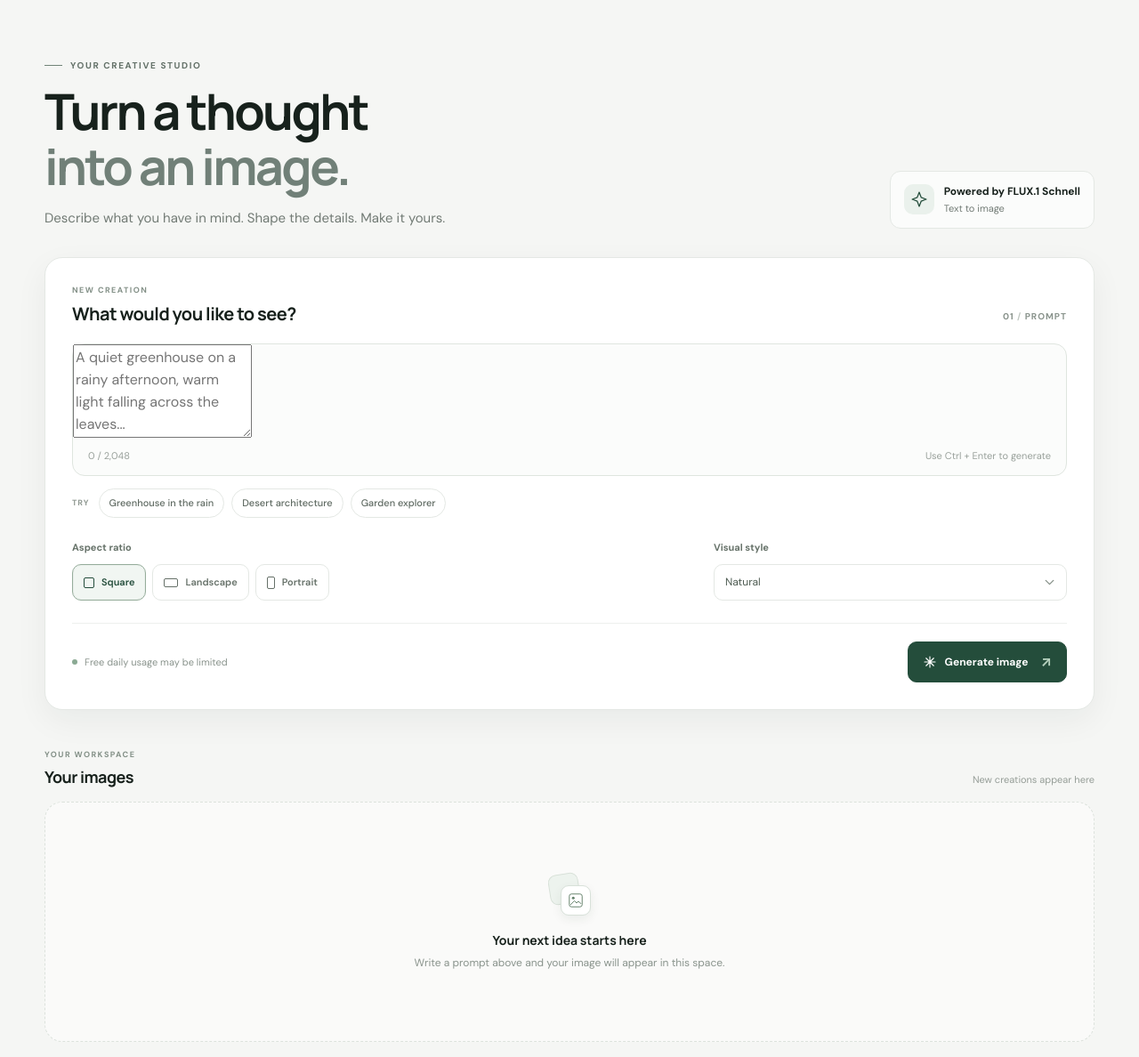
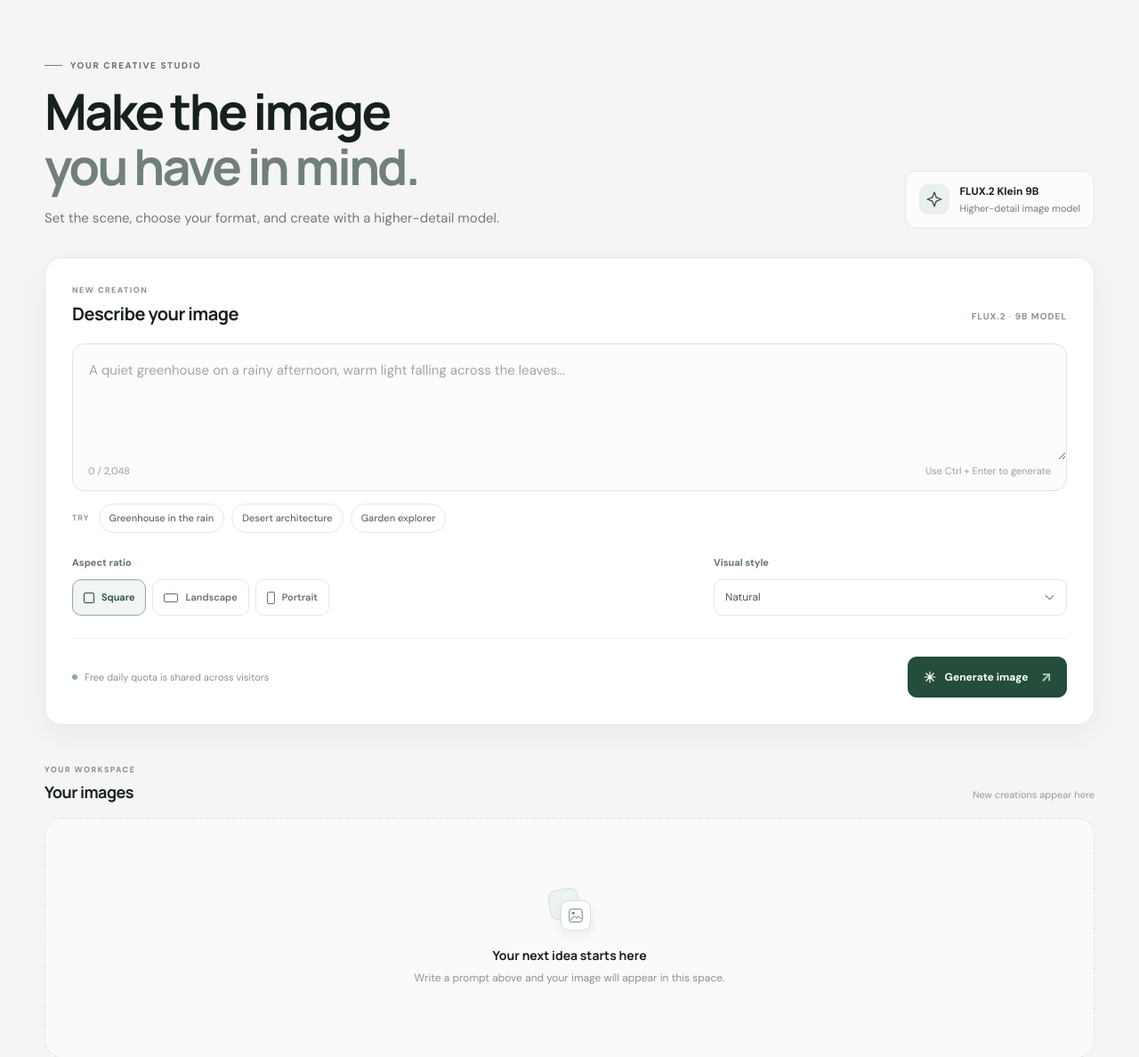
Before and after one commit to MohammedAyman07/ai-image-generator, a Flask app: page / in a window 1280 px wide. Shown: the part 77-1265 px from the top of the page at 89% size. Run offline with Flask 3, Linux system fonts and the light colour scheme.

Commit message:
Tighten studio copy and fix full-width prompt field

```diff
--- a/templates/index.html
+++ b/templates/index.html
@@ -7,14 +7,14 @@
 <section class="studio-intro" aria-labelledby="page-title">
     <div class="intro-copy">
         <p class="eyebrow"><span class="eyebrow-rule"></span> YOUR CREATIVE STUDIO</p>
-        <h1 id="page-title">Turn a thought<br><span>into an image.</span></h1>
-        <p class="intro-description">Describe what you have in mind. Shape the details. Make it yours.</p>
+        <h1 id="page-title">Make the image<br><span>you have in mind.</span></h1>
+        <p class="intro-description">Set the scene, choose your format, and create with a higher-detail model.</p>
     </div>
     <div class="intro-meta" aria-label="Image model">
         <span class="meta-icon" aria-hidden="true">
             <svg viewBox="0 0 24 24" fill="none"><path d="M12 2.5 14.6 9.4 21.5 12l-6.9 2.6-2.6 6.9-2.6-6.9L2.5 12l6.9-2.6L12 2.5Z" stroke="currentColor" stroke-width="1.5" stroke-linejoin="round"/></svg>
         </span>
-        <span><strong>Powered by FLUX.1 Schnell</strong><small>Text to image</small></span>
+        <span><strong>FLUX.2 Klein 9B</strong><small>Higher-detail image model</small></span>
     </div>
 </section>
 
@@ -22,15 +22,15 @@
     <div class="workspace-heading">
         <div>
             <p class="section-kicker">NEW CREATION</p>
-            <h2 id="workspace-title">What would you like to see?</h2>
+            <h2 id="workspace-title">Describe your image</h2>
         </div>
-        <span class="workspace-count">01 <span>/</span> PROMPT</span>
+        <span class="workspace-count">FLUX.2 <span>·</span> 9B MODEL</span>
     </div>
 
     <form id="generatorForm" class="generator-form">
         <div class="prompt-composer">
             <label class="visually-hidden" for="promptInput">Describe the image you want to create</label>
-            <textarea id="promptInput" name="prompt" maxlength="2048" rows="4" placeholder="A quiet greenhouse on a rainy afternoon, warm light falling across the leaves..." aria-describedby="promptHint"></textarea>
+            <textarea id="promptInput" class="prompt-input" name="prompt" maxlength="2048" rows="4" placeholder="A quiet greenhouse on a rainy afternoon, warm light falling across the leaves..." aria-describedby="promptHint"></textarea>
             <div class="composer-bottom">
                 <span class="prompt-count" id="promptCounter">0 / 2,048</span>
                 <span class="keyboard-hint" id="promptHint">Use Ctrl + Enter to generate</span>
@@ -77,7 +77,7 @@
         </div>
 
         <div class="form-submit-row">
-            <p class="generation-note"><span class="note-dot" aria-hidden="true"></span> Free daily usage may be limited</p>
+            <p class="generation-note"><span class="note-dot" aria-hidden="true"></span> Free daily quota is shared across visitors</p>
             <button id="generateBtn" class="generate-btn" type="submit">
                 <svg aria-hidden="true" viewBox="0 0 24 24" fill="none"><path d="M12 3v18M3 12h18M5.64 5.64l12.72 12.72m0-12.72L5.64 18.36" stroke="currentColor" stroke-width="1.7" stroke-linecap="round"/></svg>
                 <span>Generate image</span>
@@ -113,5 +113,5 @@
 {% endblock %}
 
 {% block scripts %}
-<script src="{{ url_for('static', filename='script.js', v='20261101') }}"></script>
+<script src="{{ url_for('static', filename='script.js', v='studio-2') }}"></script>
 {% endblock %}
```
